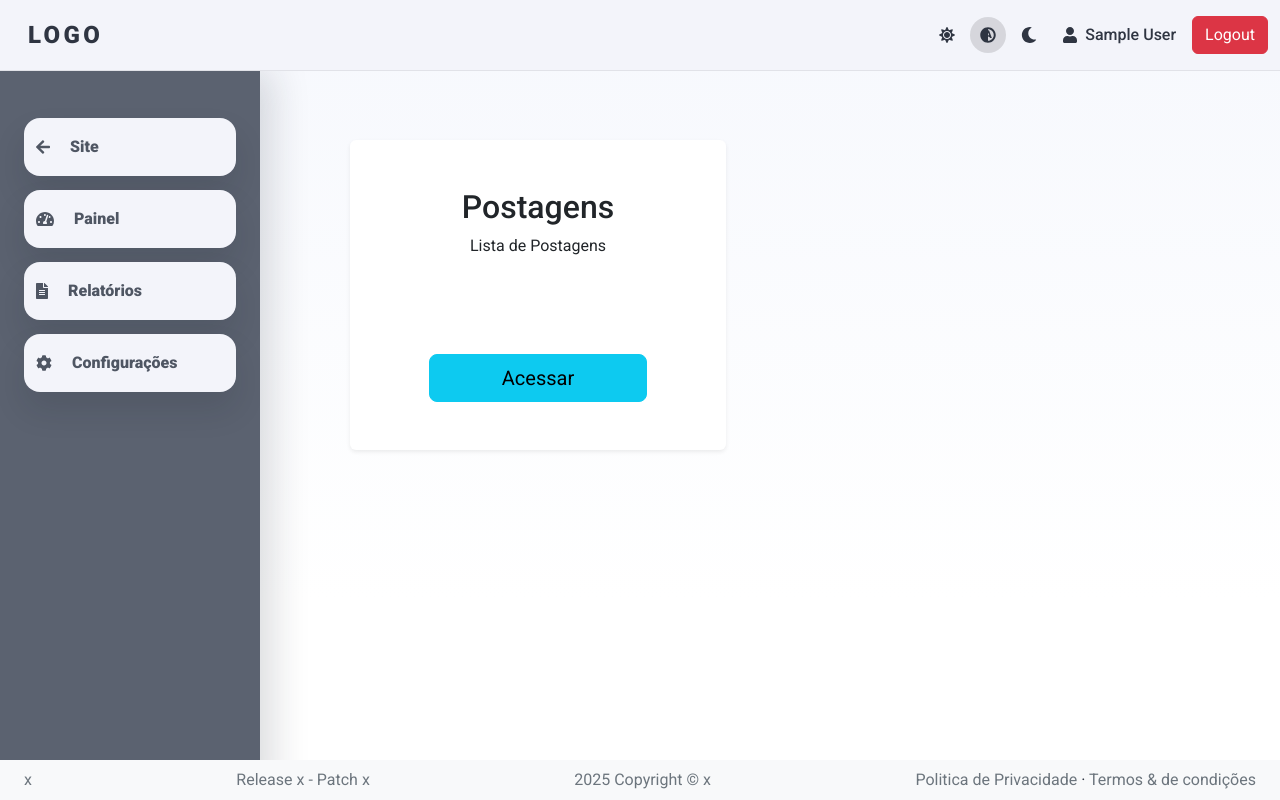
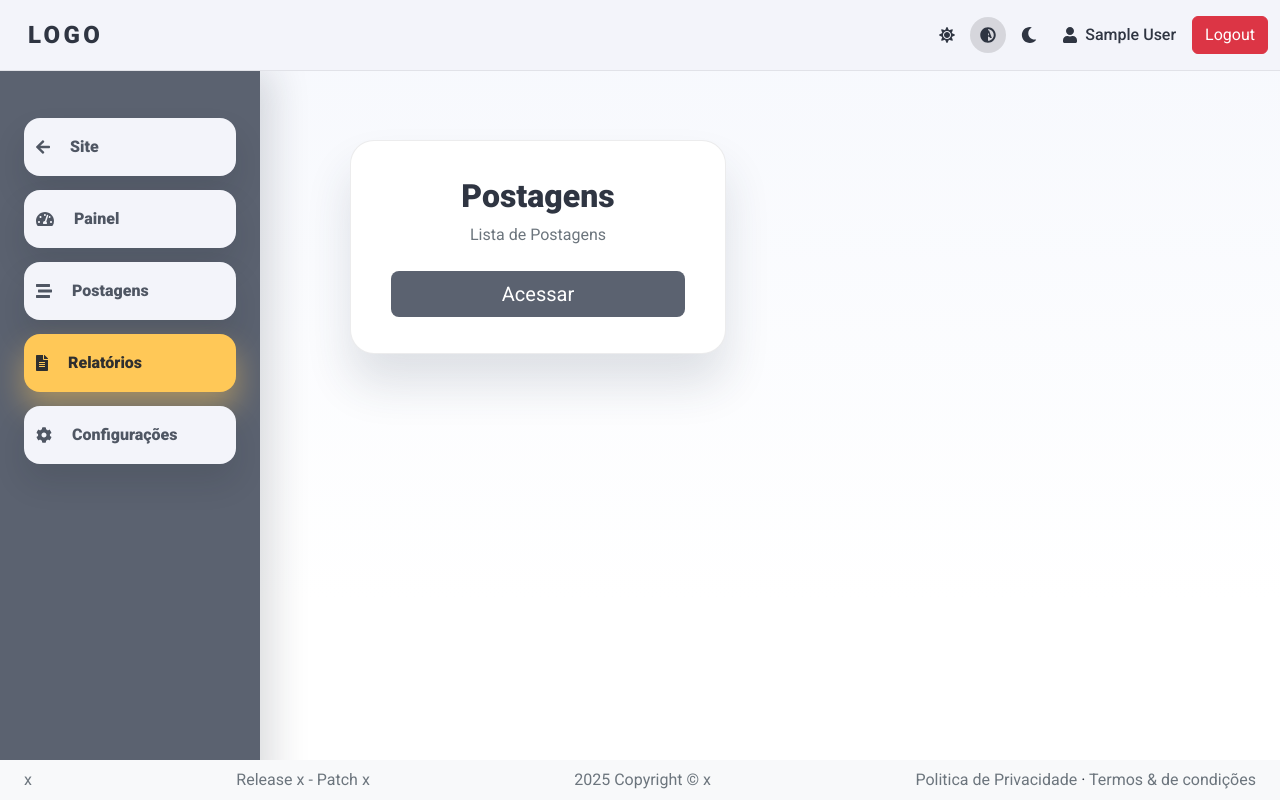
Before and after one commit to e-brendon/corporate_system, a Django app: page /config/relatorio/ in a window 1280 px wide. Run offline with Django 4.2, Linux system fonts and the light colour scheme; the visitor is signed in with stand-in values (Sample User, id 1); parts of the project's set-up code (start-up, migrations or seed data) failed here and were passed over.

Commit message:
tratamentos

```diff
--- a/apps/base/templates/base_dashboard.html
+++ b/apps/base/templates/base_dashboard.html
@@ -77,18 +77,21 @@
                 <a class="btn sidebar-link {% if current_url == 'home' %}btn-warning active{% else %}btn-light{% endif %}" aria-current="true" href="{% url 'home' %}">
                     <i class="fas fa-arrow-left me-2"></i>Site
                 </a>
-                <a class="btn sidebar-link btn-light" aria-current="true" href="{% url 'painel' %}">
+                <a class="btn sidebar-link {% if current_url == 'painel' %}btn-warning active{% else %}btn-light{% endif %}" aria-current="true" href="{% url 'painel' %}">
                     <i class="fas fa-tachometer-alt me-2"></i>Painel
                 </a>
-                <a class="btn sidebar-link btn-light" href="#">
+                <a class="btn sidebar-link {% if current_url == 'dash-lista-postagem-forum' %}btn-warning active{% else %}btn-light{% endif %}" href="{% url 'dash-lista-postagem-forum' %}">
+                    <i class="fas fa-stream me-2"></i>Postagens
+                </a>
+                <a class="btn sidebar-link {% if current_url == 'relatorio' %}btn-warning active{% else %}btn-light{% endif %}" href="{% url 'relatorio' %}">
                     <i class="fas fa-file-alt me-2"></i>Relatórios
                 </a>
                 {% if can_manage_users %}
-                <a class="btn sidebar-link btn-light" href="{% url 'lista_usuarios' %}">
+                <a class="btn sidebar-link {% if current_url == 'lista_usuarios' %}btn-warning active{% else %}btn-light{% endif %}" href="{% url 'lista_usuarios' %}">
                     <i class="fas fa-users me-2"></i>Usuários
                 </a>
                 {% endif %}
-                <a class="btn sidebar-link btn-light" href="{% url 'configuracao' %}">
+                <a class="btn sidebar-link {% if current_url == 'configuracao' %}btn-warning active{% else %}btn-light{% endif %}" href="{% url 'configuracao' %}">
                     <i class="fas fa-cog me-2"></i>Configurações
                 </a>
             </div>
--- a/apps/config/templates/relatorio.html
+++ b/apps/config/templates/relatorio.html
@@ -3,15 +3,17 @@
 {% block content_dash %}
 <div class="row row-cols-1 row-cols-md-3 g-4">
 	<div class="col" style="width: 25rem;">
-		<div class="card h-100 border-0 bg-white shadow-sm">
-			<div class="card-body py-5 text-center">
-				<h2 class="card-title">Postagens</h2>
-				<p class="card-text">Lista de Postagens</p>
+		<div class="surface-card h-100 d-flex flex-column">
+			<div class="text-center">
+				<h2 class="mb-2">Postagens</h2>
+				<p class="mb-0">Lista de Postagens</p>
 			</div>
-			<div class="d-grid col-10 mx-auto p-5">
-				<button class="btn btn-info btn-lg w-100"
-					onclick="location.href='{% url 'dash-lista-postagem-forum' %}'">
-					Acessar</button>
+			<div class="mt-auto pt-4">
+				<div class="d-grid w-100">
+					<button class="btn btn-secondary btn-lg"
+						onclick="location.href='{% url 'dash-lista-postagem-forum' %}'">
+						Acessar</button>
+				</div>
 			</div>
 		</div>
 	</div>
--- a/apps/config/urls.py
+++ b/apps/config/urls.py
@@ -3,6 +3,7 @@ from config import views
 
 urlpatterns = [
     path('', views.painel_view, name='painel'),
+    path('dashboard/lista-postagem/', views.dashboard_lista_postagem_view, name='dash-lista-postagem-forum'),
     path('configuracao/', views.configuracao_view, name='configuracao'),
     path('relatorio/', views.relatorio_view, name='relatorio'),
 ]
--- a/apps/config/views.py
+++ b/apps/config/views.py
@@ -1,5 +1,7 @@
 from django.contrib.auth.decorators import login_required
 from django.shortcuts import render
+
+from forum.models import PostagemForum
 
 @login_required
 def painel_view(request):
@@ -12,3 +14,14 @@ def configuracao_view(request):
 @login_required
 def relatorio_view(request):
     return render(request, 'relatorio.html')
+
+@login_required
+def dashboard_lista_postagem_view(request):
+    grupos_gestao = ['administrador', 'colaborador']
+    usuario = request.user
+    if usuario.is_superuser or usuario.groups.filter(name__in=grupos_gestao).exists():
+        postagens = PostagemForum.objects.filter(ativo=True).select_related('usuario')
+    else:
+        postagens = PostagemForum.objects.filter(usuario=usuario).select_related('usuario')
+    context = {'postagens': postagens}
+    return render(request, 'dashboard/dash-lista-postagem-forum.html', context)
--- a/apps/forum/urls.py
+++ b/apps/forum/urls.py
@@ -6,5 +6,4 @@ urlpatterns = [
     path('detalhe-postagem-forum/<int:id>/', views.detalhe_postagem_forum, name='detalhe-postagem-forum'),
     path('editar-postagem-forum/<int:id>/', views.editar_postagem_forum, name='editar-postagem-forum'),
     path('deletar-postagem-forum/<int:id>/', views.deletar_postagem_forum, name='deletar-postagem-forum'),
-    path('dashboard/lista-postagem/', views.lista_postagem_forum, name='dash-lista-postagem-forum'),
 ]
```
Also changed, not shown: apps/forum/forms.py (+36 -7 lines), apps/forum/templates/modal-deletar-postagem-forum.html (+6 -6 lines), apps/forum/views.py (+16 -25 lines).
